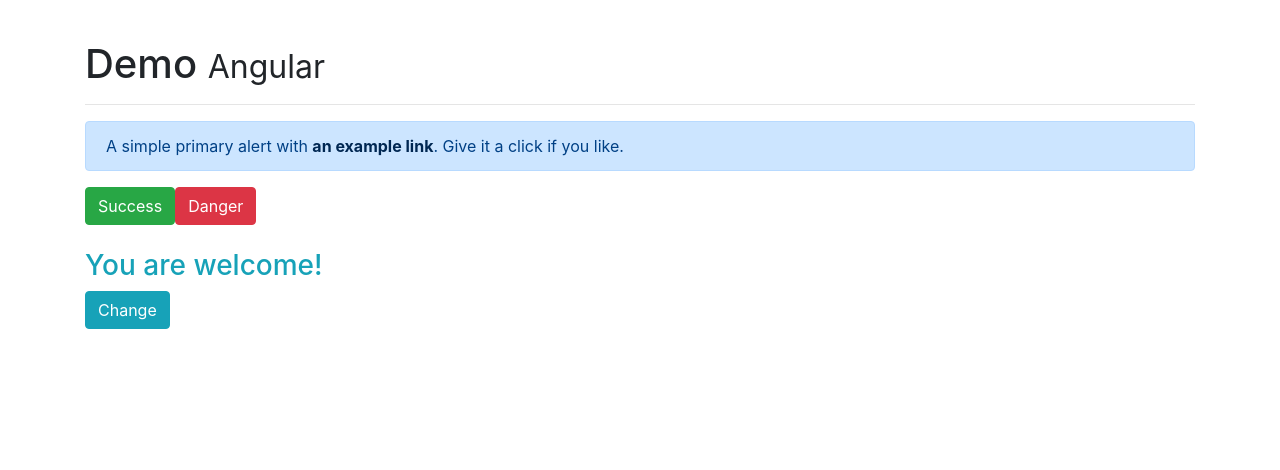
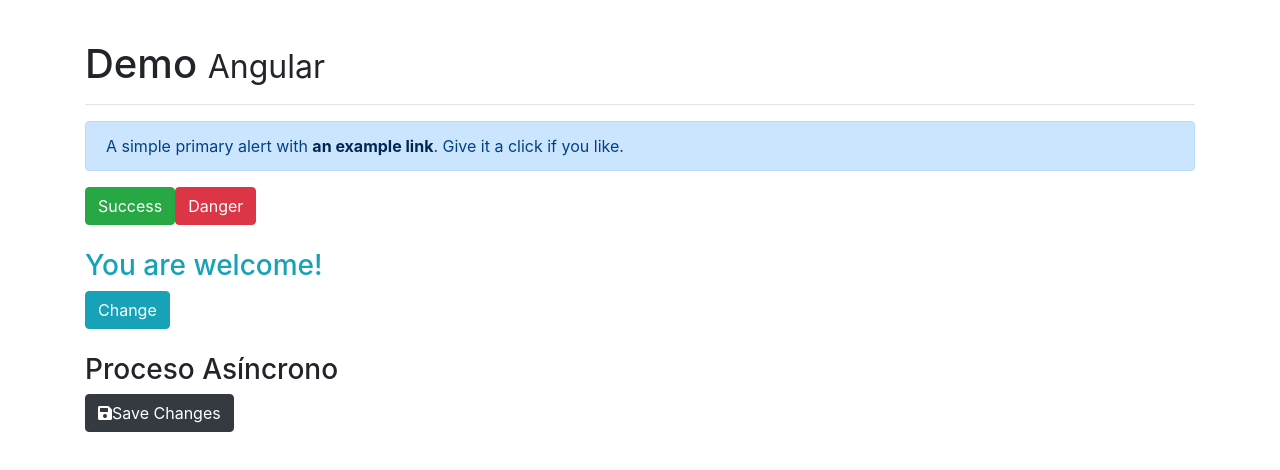
Before and after one commit to Jesusd19/varied, an Angular app: page / in a window 1280 px wide. Shown: the top 470 px of the page. Built offline with nearby package versions, Linux system fonts and the light colour scheme.

Commit message:
Proceso asincrono

```diff
--- a/src/app/components/clases/clases.component.html
+++ b/src/app/components/clases/clases.component.html
@@ -11,3 +11,15 @@
 </h3>
 
 <button (click)="propiedades.danger = !propiedades.danger" class="btn" [ngClass]="{'btn-danger': propiedades.danger, 'btn-info': !propiedades.danger}">Change</button>
+
+<br> <br>
+<h3>Proceso Asíncrono</h3>
+
+<button class="btn btn-dark"
+type="button" name="button" (click)="ejecutar()" [disabled]="loading">
+  <i [ngClass]="{'fa-save':!loading, 'fa-refresh fa-spin':loading}"
+  class="fa"></i>
+  <span *ngIf="!loading">Save Changes</span>
+  <span *ngIf="loading">Wait please</span>
+
+</button>
--- a/src/app/components/clases/clases.component.ts
+++ b/src/app/components/clases/clases.component.ts
@@ -1,20 +1,24 @@
-import { Component, OnInit } from '@angular/core';
+import { Component, OnInit } from "@angular/core";
 
 @Component({
-  selector: 'app-clases',
-  templateUrl: './clases.component.html',
+  selector: "app-clases",
+  templateUrl: "./clases.component.html",
   styles: []
 })
 export class ClasesComponent implements OnInit {
-  alert:string = "alert-primary";
+  alert: string = "alert-primary";
+  loading: boolean = false;
 
-  propiedades:Object = {
+  propiedades: Object = {
     danger: false
+  };
+
+  constructor() {}
+
+  ngOnInit() {}
+
+  ejecutar() {
+    this.loading = true;
+    setTimeout(() => (this.loading = false), 3000);
   }
-
-  constructor() { }
-
-  ngOnInit() {
-  }
-
 }
```
